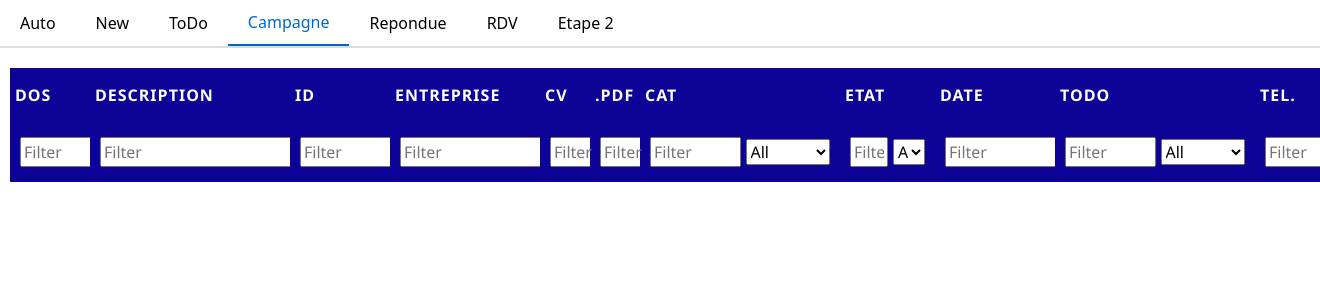
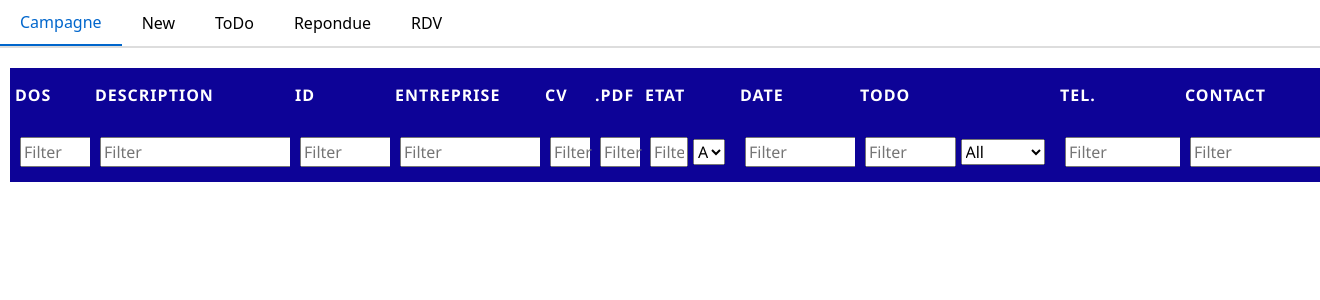
Before and after one commit to SauretCyril/OJ-RAG, a Flask app: page / in a window 1320 px wide; the page is wider, and only the part inside the window is pictured. Shown: the part 98-398 px from the top of that part. Run offline with Flask 3, Linux system fonts and the light colour scheme; data that the repository does not hold is empty.

Commit message:
ctrl filter

```diff
--- a/static/js/Responses/RP_main.js
+++ b/static/js/Responses/RP_main.js
@@ -25,7 +25,7 @@ window.columns = [
     { key: 'entreprise', editable: true, width: '150px',"visible":true ,"type":"tb",title:'Entreprise' },
     { key: 'CV', editable: false, width: '50px',"visible":true ,"type":"tb",title:'CV' },
     { key: 'CVpdf', editable: false, width: '50px',"visible":true ,"type":"tb",title:'.pdf' },
-    { key: 'categorie', editable: true, class: 'category-badge', prefix: 'category-', width: '200px',"visible":true,"type":"tb",title:'Cat'  },
+    { key: 'categorie', editable: true, class: 'category-badge', prefix: 'category-', width: '200px',"visible":false,"type":"tb",title:'Cat'  },
     { key: 'etat', editable: true, width: '95px',"visible":true ,"type":"tb",title:'Etat'  },
     { key: 'Date', editable: true, default: 'N/A', width: '120px',"visible":true ,"type":"tb",title:'Date' },
     { key: 'todo', editable: true, width: '200px',"visible":true ,"type":"tb" ,title:'ToDo'},
@@ -84,8 +84,11 @@ function loadFilterValues(tabActive) {
     .then(response => response.json())
     .then(filters => {
         //console.log('Filter values loaded:', filters);
-        updateFilterValues(filters);
-        filterTable();
+        if (filters)
+        {
+            updateFilterValues(filters);
+            filterTable();
+        }
     })
     .catch(error => {
         console.error('Error loading filter values:', error);
--- a/templates/RP_Index.html
+++ b/templates/RP_Index.html
@@ -39,13 +39,11 @@
       </nav>
     </header>
     <div class="tabs" id="tabs">
-      <button class="tab" onclick="changeTab('Auto')">Auto</button>
+      <button class="tab active" onclick="changeTab('All')">Campagne</button>
       <button class="tab" onclick="changeTab('New')">New</button>
       <button class="tab" onclick="changeTab('ToDo')">ToDo</button>
-      <button class="tab active" onclick="changeTab('All')">Campagne</button>
       <button class="tab" onclick="changeTab('Repondu')">Repondue</button>
       <button class="tab" onclick="changeTab('RDV')">RDV</button>
-      <button class="tab" onclick="changeTab('Etape 2')">Etape 2</button>
     </div>
     <div class="table-responsive">
       <table>
```
